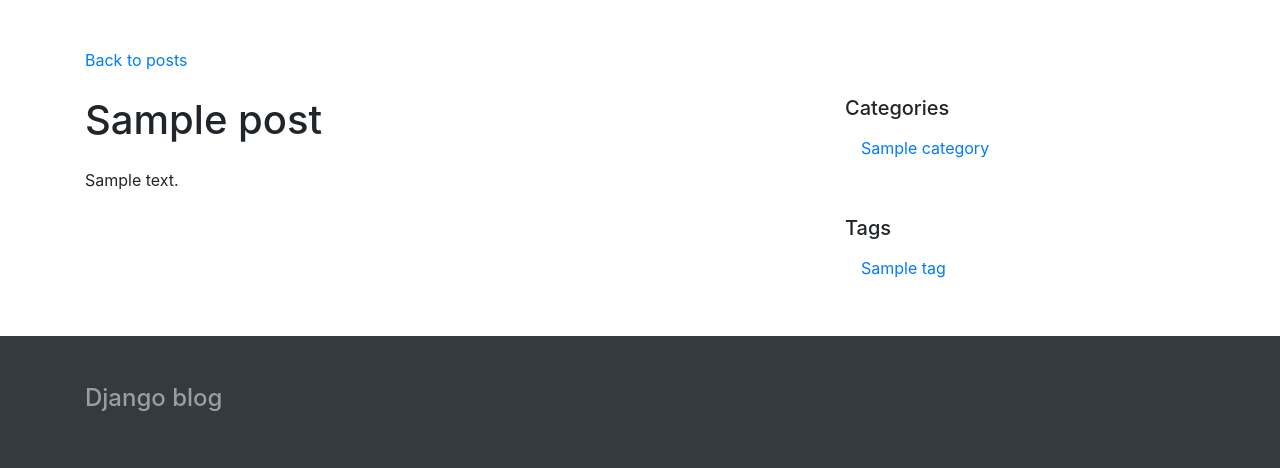
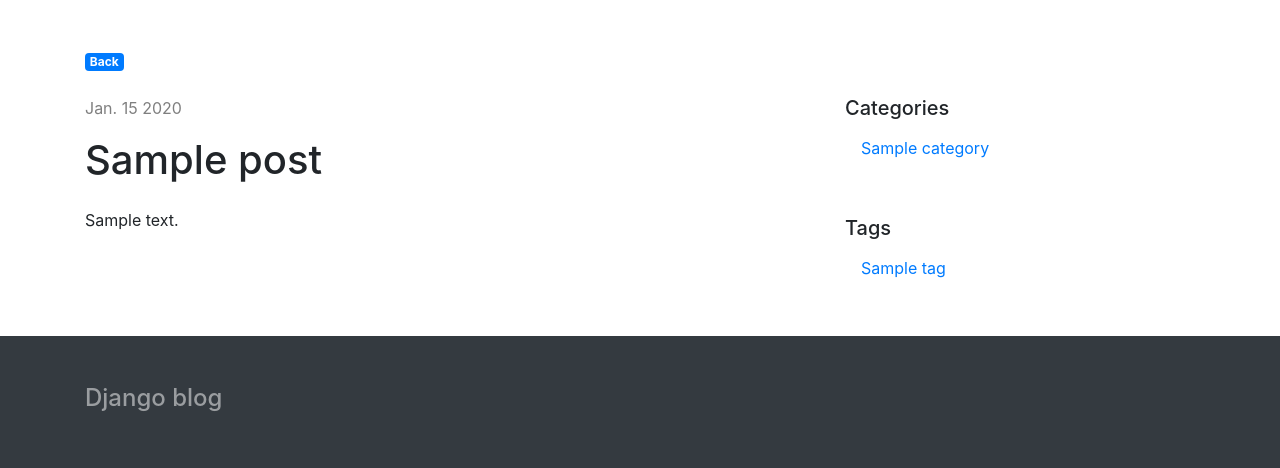
Before and after one commit to craigdanj/django-blog, a Django app: page /post/1/ in a window 1280 px wide. Shown: the part 56-524 px from the top of the page. Run offline with Django 3.2, Linux system fonts and the light colour scheme; tables that the repository leaves empty hold one stand-in row (values such as "Sample post"); some libraries are stand-ins or nearby versions.

Commit message:
Date position adjusted. back button style tweaked

```diff
--- a/blog/posts/templates/posts/post.html
+++ b/blog/posts/templates/posts/post.html
@@ -2,9 +2,14 @@
 
 {% block content %}
 
-	<a href="/posts/1/">Back to posts</a>
+	<a class="badge badge-primary" href="/posts/1/">Back</a>
 
-	<h1 class="mt-4 mb-4">{{post.title}}</h1>
+
+	<p class="text-black-50 mt-4">
+		{{post.pub_date|date:"N j o"}}
+	</p>
+
+	<h1 class=" mb-4">{{post.title}}</h1>
 
 	<div>
 		{{post.description}}
```
Also changed, not shown: blog/posts/templates/posts/posts.html (+5 -3 lines).
